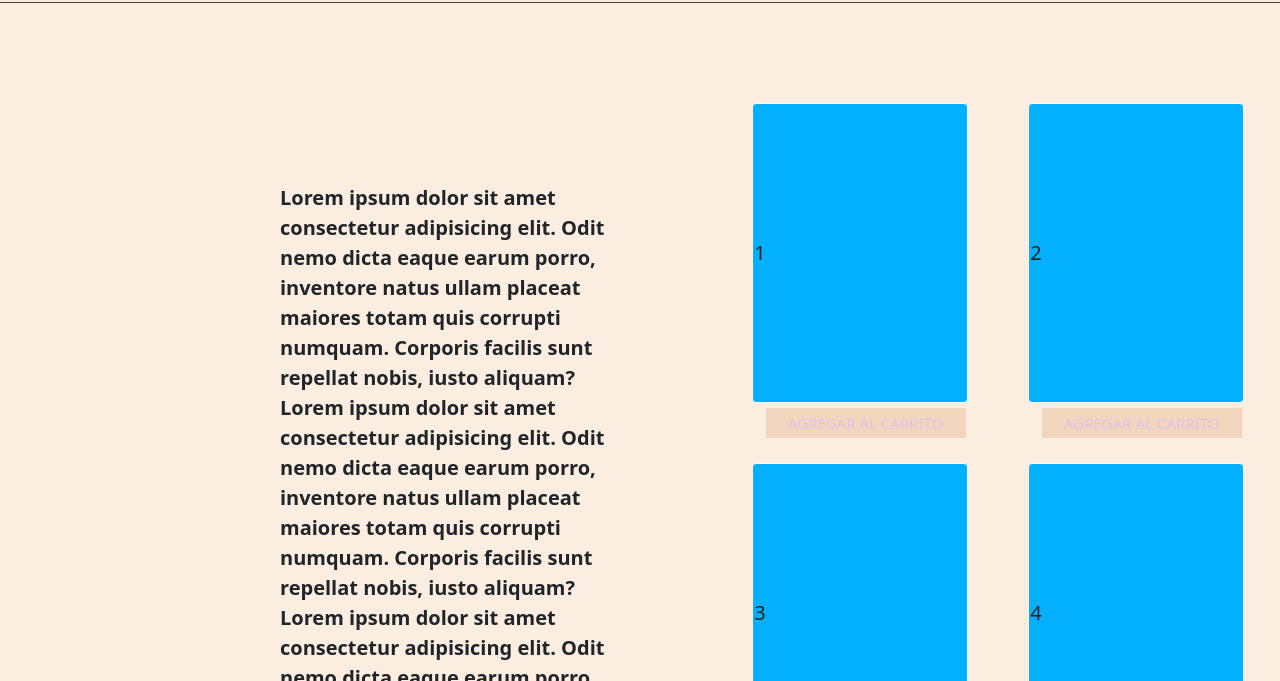
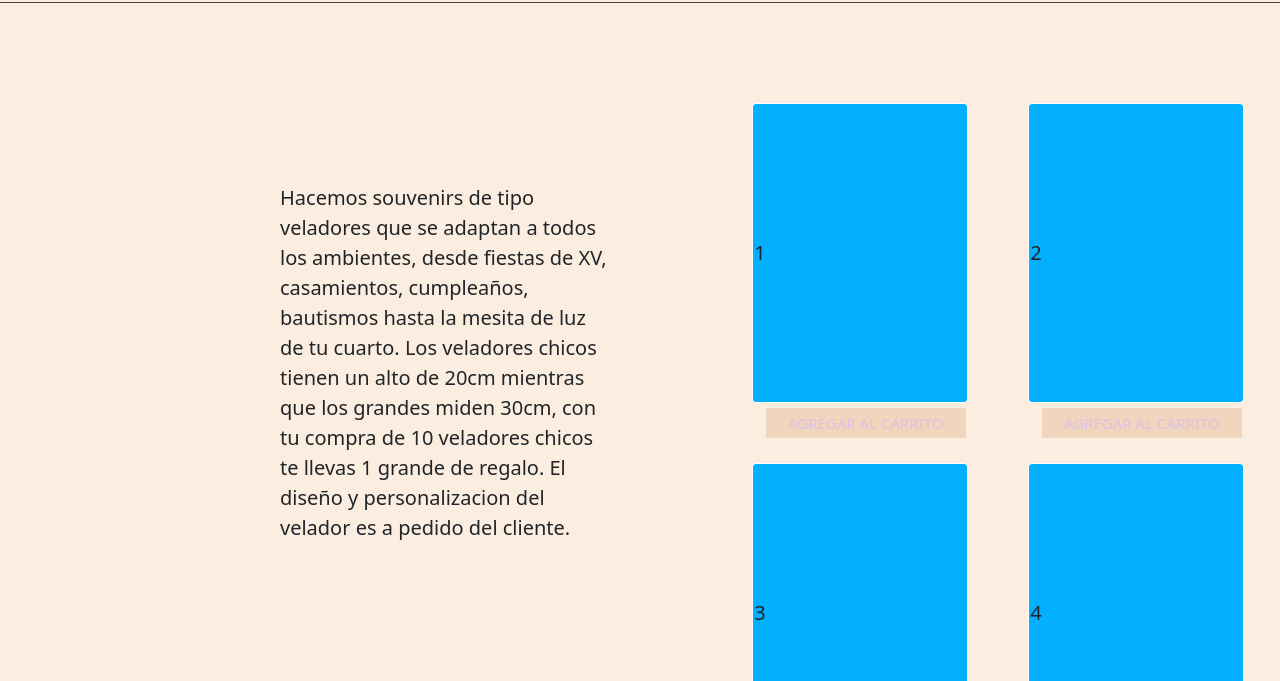
Before and after one commit to FacuAlvarez00/MilIdeasDecoraci-n, a website: page milIdeas/3mm.html in a window 1280 px wide. Shown: the part 119-800 px from the top of the page. Drawn offline with nearby package versions, Linux system fonts and the light colour scheme.

Commit message:
lorem + cambios

```diff
--- a/milIdeas/3mm.html
+++ b/milIdeas/3mm.html
@@ -66,19 +66,11 @@
     <main>
         <section class="grid_3mm">
 
-            <div class="item-gridd itemm0">Lorem ipsum dolor sit amet consectetur adipisicing elit. Odit nemo dicta
-                eaque earum porro, inventore natus ullam placeat maiores totam quis corrupti numquam. Corporis facilis
-                sunt repellat nobis, iusto aliquam?Lorem ipsum dolor sit amet consectetur adipisicing elit. Odit nemo
-                dicta eaque earum porro, inventore natus ullam placeat maiores totam quis corrupti numquam. Corporis
-                facilis sunt repellat nobis, iusto aliquam?Lorem ipsum dolor sit amet consectetur adipisicing elit. Odit
-                nemo dicta eaque earum porro, inventore natus ullam placeat maiores totam quis corrupti numquam.
-                Corporis facilis sunt repellat nobis, iusto aliquam?Lorem ipsum dolor sit amet consectetur adipisicing
-                elit. Odit nemo dicta eaque earum porro, inventore natus ullam placeat maiores totam quis corrupti
-                numquam. Corporis facilis sunt repellat nobis, iusto aliquam?Lorem ipsum dolor sit amet consectetur
-                adipisicing elit. Odit nemo dicta eaque earum porro, inventore natus ullam placeat maiores totam quis
-                corrupti numquam. Corporis facilis sunt repellat nobis, iusto aliquam?Lorem ipsum dolor sit amet
-                consectetur adipisicing elit. Odit nemo dicta eaque earum porro, inventore natus ullam placeat maiores
-                totam quis corrupti numquam. Corporis facilis sunt repellat nobis, iusto aliquam?</div>
+            <div class="item-gridd itemm0">Hacemos souvenirs de tipo veladores que se adaptan a todos los ambientes,
+                desde fiestas de XV, casamientos, cumpleaños, bautismos hasta la mesita de luz de tu cuarto.
+                Los veladores chicos tienen un alto de 20cm mientras que los grandes miden 30cm, con tu compra de 10
+                veladores chicos te llevas 1 grande de regalo. El diseño y personalizacion del velador es a pedido del cliente.
+            </div>
 
             <div class="item-grid itemm1">1
                 <button class="agregar_carrito" type="submit">Agregar al carrito</button>
--- a/sass/style.scss
+++ b/sass/style.scss
@@ -1,5 +1,4 @@
-$color1: #81b5be;
-$color2: #17161Dff;
+
 $colorDorado: #ffc107;
 $colorBlanco: #fff;
 
@@ -42,7 +41,7 @@ nav {
 }
 
 .navbar .navbar-nav .nav-link:hover {
-    color: #ffc107;
+    color: $colorDorado;
 }
 
 .despegable_navbar:hover {
@@ -351,7 +350,6 @@ fieldset .letras input {
 .itemm0 {
     grid-area: itemm0;
     padding: 80px;
-    font-weight: bold;
 }
 
 .titulo_3mm {
```
Also changed, not shown: milIdeas/5mm.html (+0 -9 lines), css/estilos.css.
